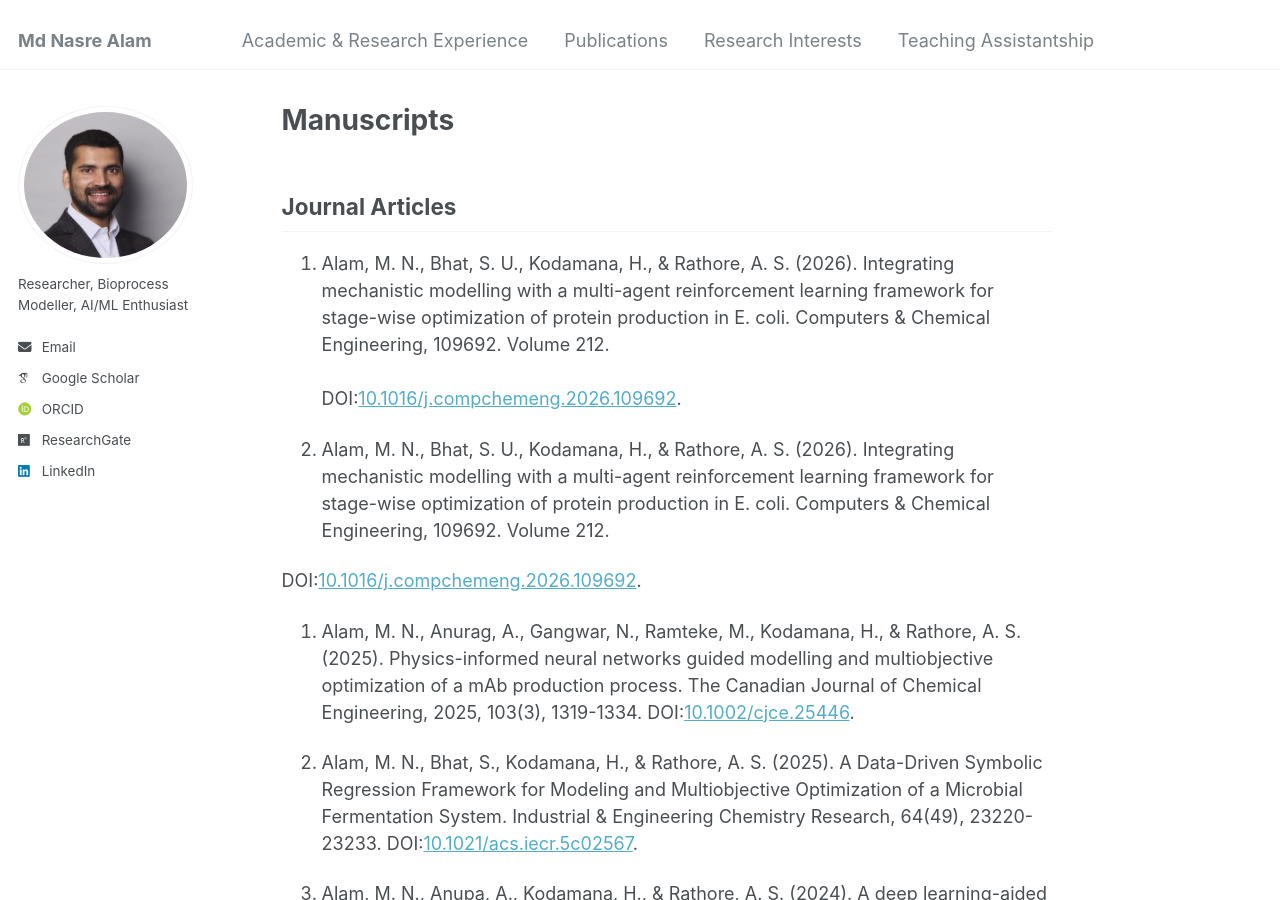
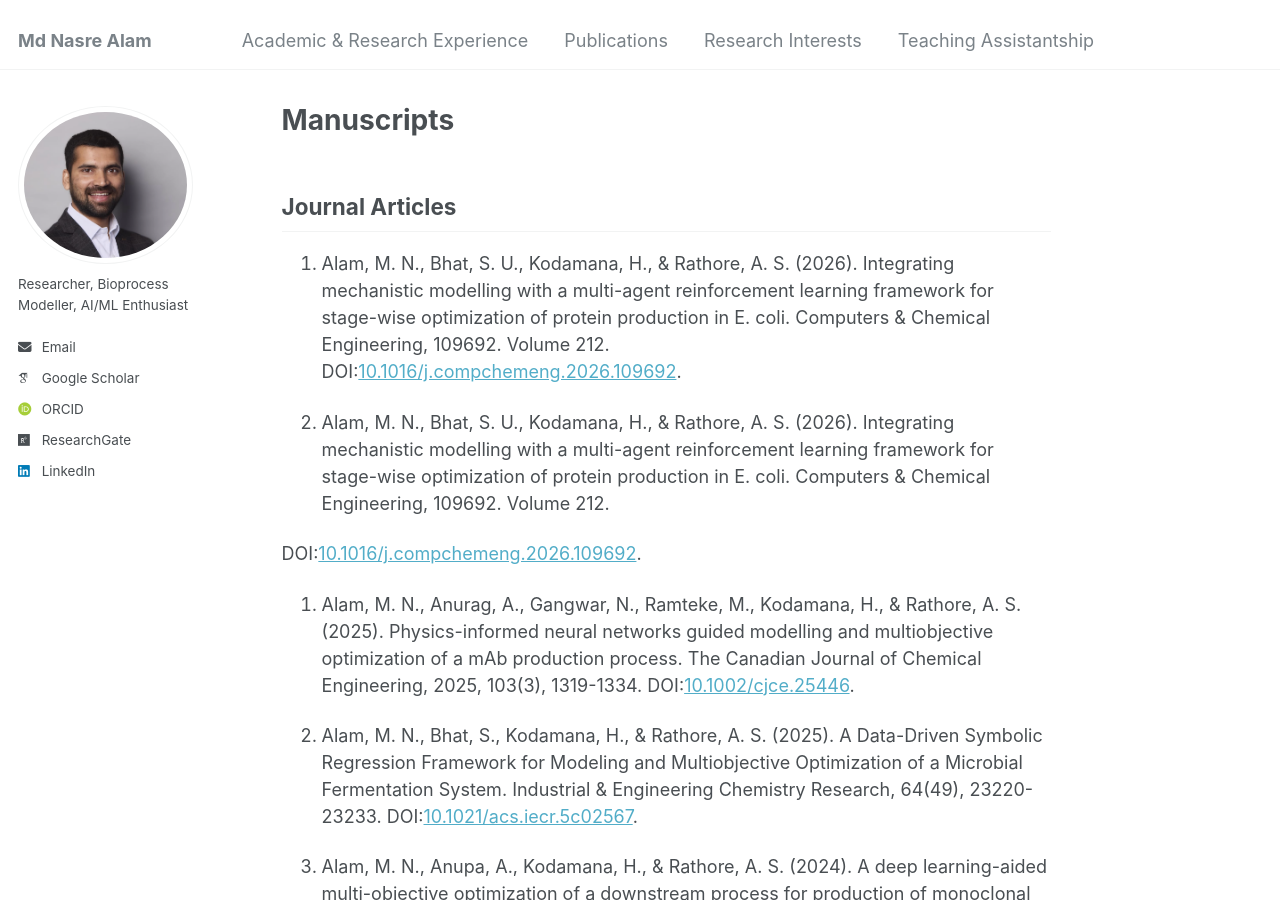
Before and after one commit to mdnasreiit/mdnasreiit.github.io, a Jekyll site: the page built from _pages/markdown.md, in a window 1280 px wide and 900 px high. Built offline with Jekyll 4.4.1, drawn with Linux system fonts in a browser that asks for light colours; some web fonts are replaced.

Commit message:
Fix formatting of journal article citation

```diff
--- a/_pages/markdown.md
+++ b/_pages/markdown.md
@@ -10,7 +10,7 @@ redirect_from:
 
 ## Journal Articles
 
-1. Alam, M. N., Bhat, S. U., Kodamana, H., & Rathore, A. S. (2026). Integrating mechanistic modelling with a multi-agent reinforcement learning framework for stage-wise optimization of protein production in E. coli. Computers & Chemical Engineering, 109692. Volume 212.<br><br> DOI:[10.1016/j.compchemeng.2026.109692](https://doi.org/10.1016/j.compchemeng.2026.109692).<br>
+1. Alam, M. N., Bhat, S. U., Kodamana, H., & Rathore, A. S. (2026). Integrating mechanistic modelling with a multi-agent reinforcement learning framework for stage-wise optimization of protein production in E. coli. Computers & Chemical Engineering, 109692. Volume 212.<br> DOI:[10.1016/j.compchemeng.2026.109692](https://doi.org/10.1016/j.compchemeng.2026.109692).<br>
 
 
 2. Alam, M. N., Bhat, S. U., Kodamana, H., & Rathore, A. S. (2026). Integrating mechanistic modelling with a multi-agent reinforcement learning framework for stage-wise optimization of protein production in E. coli. Computers & Chemical Engineering, 109692. Volume 212.
```
